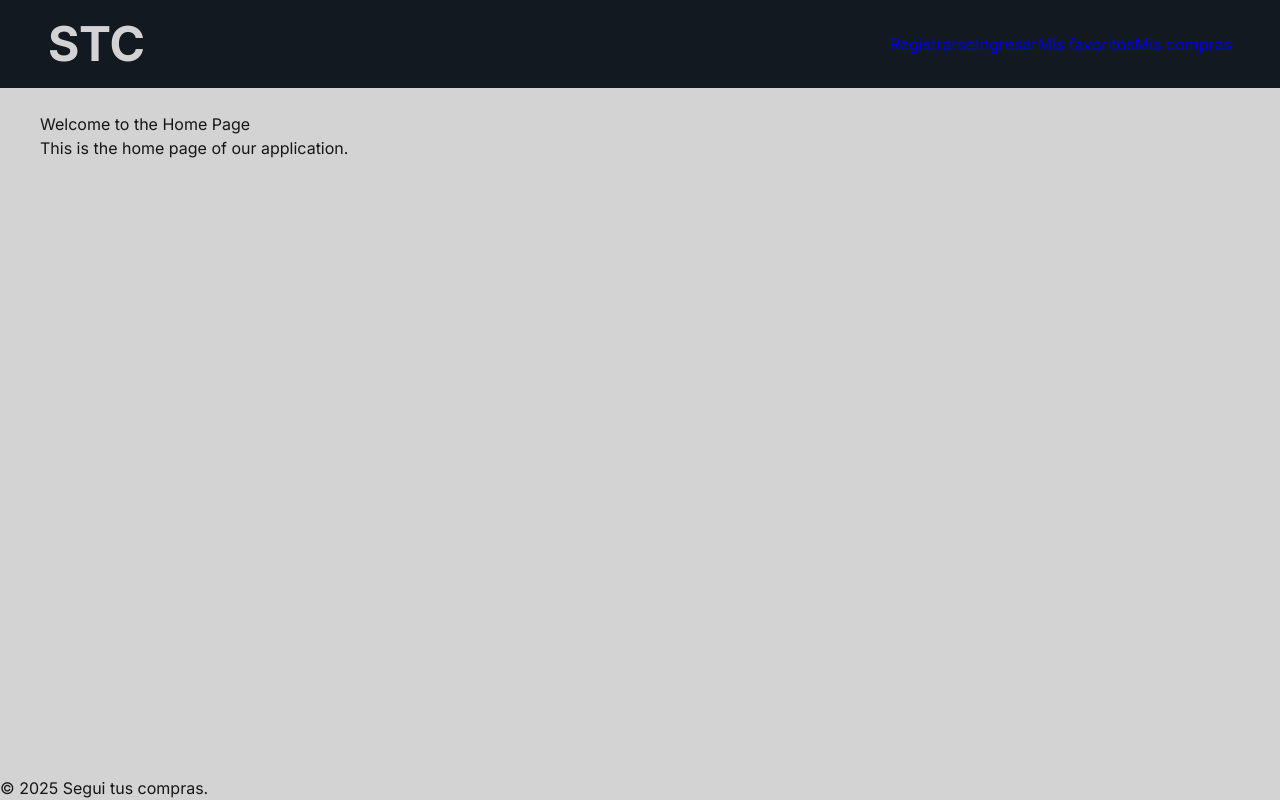
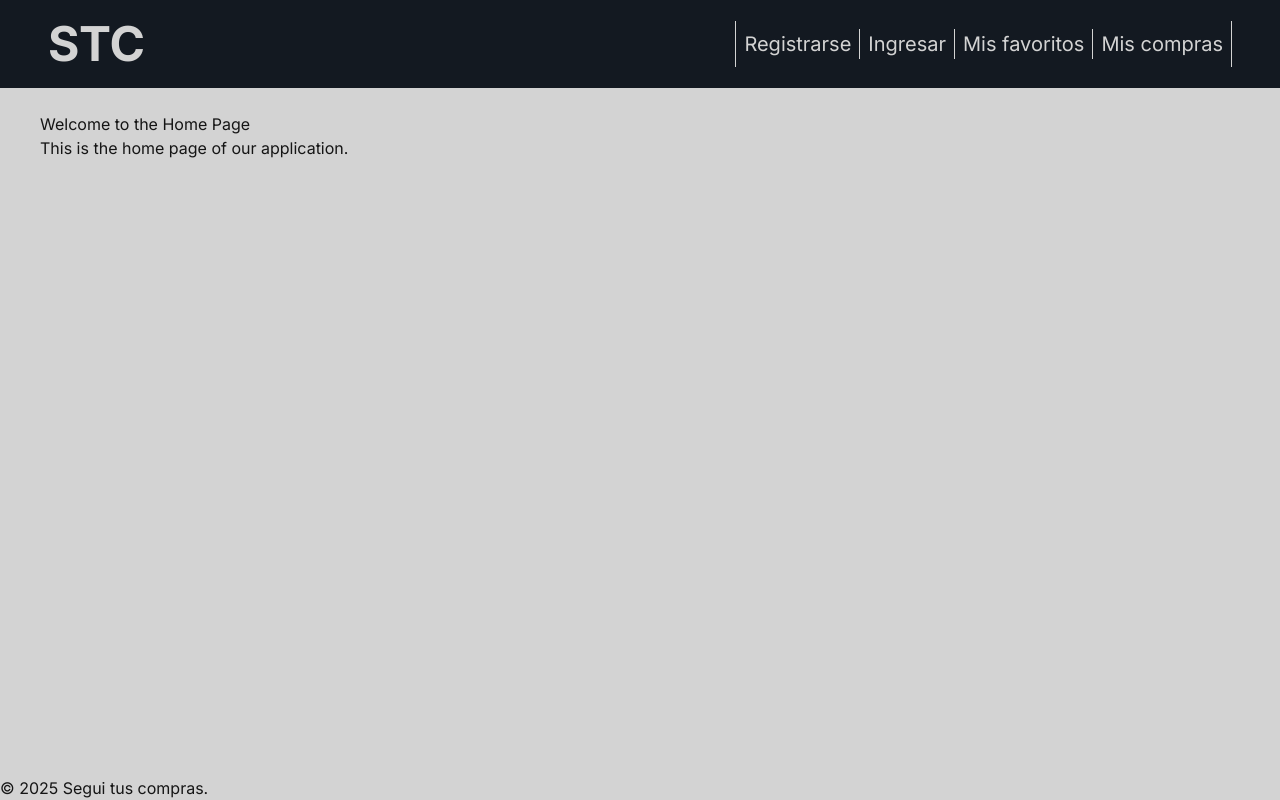
Before and after one commit to matulai/PDES-2025C1-STC, a React (Vite) app in the folder Front/: page / in a window 1280 px wide. Built offline with nearby package versions, Linux system fonts and the light colour scheme.

Commit message:
Add: navbar component and style

```diff
--- a/Front/src/components/Navbar.tsx
+++ b/Front/src/components/Navbar.tsx
@@ -1,4 +1,5 @@
 import { Link, useLocation } from "react-router-dom";
+import "@/styles/Navbar.css";
 
 const navLinksNoRegistered = [
   { label: "Registrarse", pathname: "/register" },
@@ -17,12 +18,19 @@ const Navbar = () => {
   const location = useLocation();
 
   return (
-    <nav>
-      {navLinksNoRegistered.map(link => (
-        <Link key={link.label} to={link.pathname}>
-          {link.label}
-        </Link>
-      ))}
+    <nav className="navbar-container">
+      {navLinksNoRegistered.map(link => {
+        const isActive = location.pathname === link.pathname;
+        return (
+          <Link
+            key={link.label}
+            to={link.pathname}
+            className={`navbar-container-link ${isActive ? "navbar-container-link-active" : "navbar-container-link-inactive"}`}
+          >
+            <span className="navbar-container-link-text">{link.label}</span>
+          </Link>
+        );
+      })}
     </nav>
   );
 };
--- /dev/null
+++ b/Front/src/styles/Navbar.css
@@ -0,0 +1,58 @@
+.navbar-container {
+  display: flex;
+  justify-content: center;
+  align-items: center;
+  padding: 8px 0;
+  border-right: 1px solid var(--color-grey-medium);
+  border-left: 1px solid var(--color-grey-medium);
+}
+
+.navbar-container-link {
+  position: relative;
+  display: flex;
+  justify-content: center;
+  align-items: center;
+  padding: 0 8px;
+  border-right: 1px solid var(--color-grey-medium);
+}
+
+.navbar-container .navbar-container-link:last-child {
+  border-right: none;
+}
+
+.navbar-container-link-text {
+  color: var(--color-grey-medium);
+  font-size: 20px;
+}
+
+.navbar-container-link-inactive::after {
+  content: "";
+  position: absolute;
+  bottom: 0;
+  left: 0; /* Centrado si usás 50% de ancho */
+  width: 0;
+  height: 0;
+  background-color: var(--color-grey-medium);
+  transition: width 0.3s ease;
+}
+
+.navbar-container-link-inactive:hover::after {
+  content: "";
+  position: absolute;
+  bottom: 0;
+  left: 35%; /* Centrado si usás 50% de ancho */
+  width: 30%;
+  height: 2px;
+  background-color: var(--color-grey-medium);
+  transition: width 0.3s ease;
+}
+
+.navbar-container-link-active::after {
+  content: "";
+  position: absolute;
+  bottom: 0;
+  width: 90%;
+  height: 2px;
+  background-color: var(--color-grey-medium);
+  transition: width 0.3s ease;
+}
```
